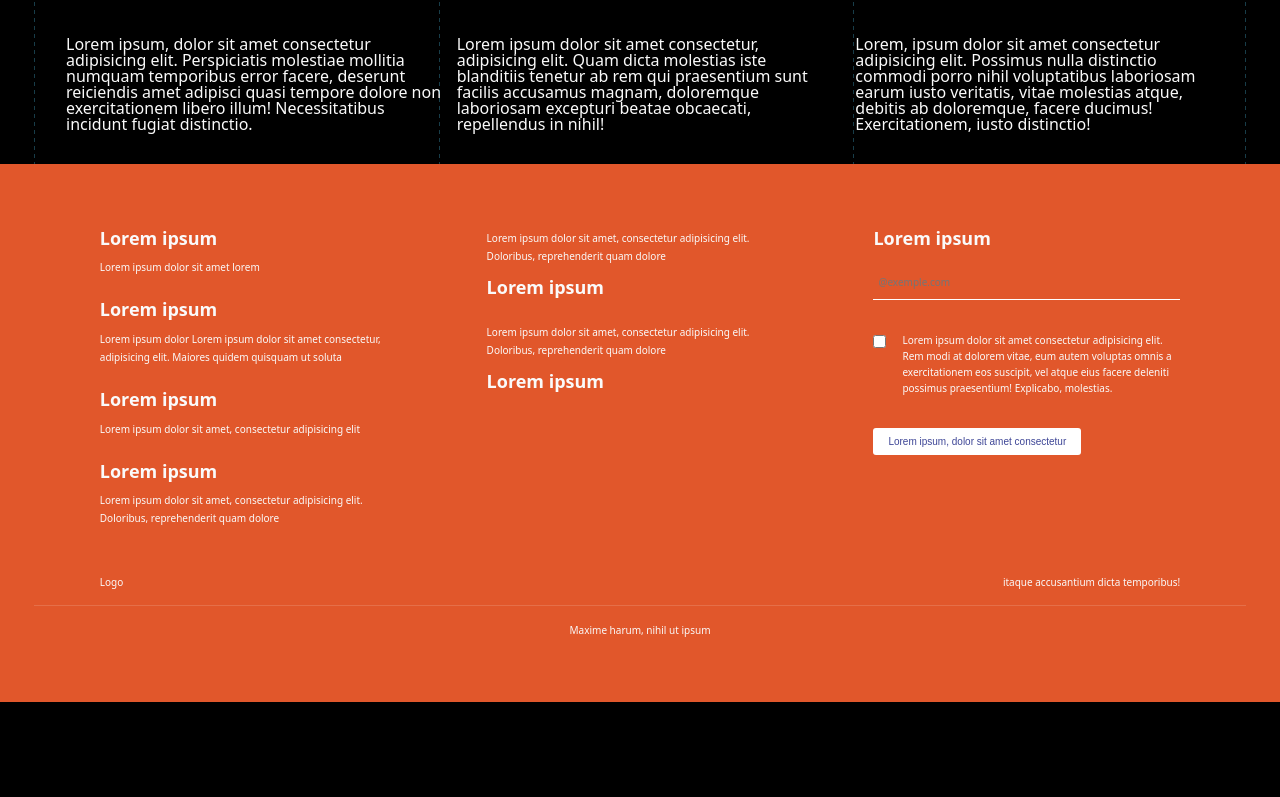
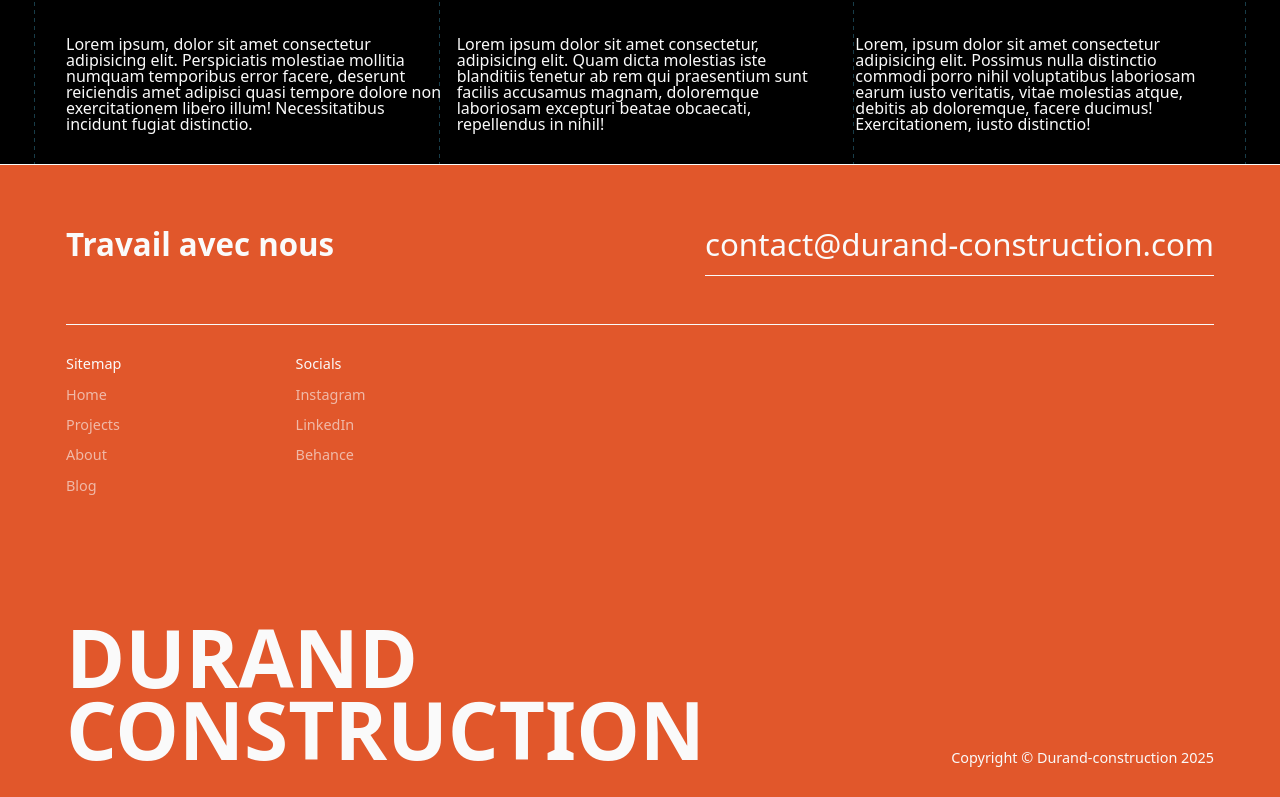
Before and after one commit to elyseeMB/durand_construction, an Astro site: page /about in a window 1280 px wide. Shown: the part 462-1259 px from the top of the page. Before the commit the page ends 1164 px from the top, so only its background shows below. Built offline with nearby package versions, Linux system fonts and the light colour scheme; Astro itself is replaced by a stand-in of ours.

Commit message:
refactor: footer section

```diff
--- a/astro.config.mjs
+++ b/astro.config.mjs
@@ -9,6 +9,8 @@ import markdoc from "@astrojs/markdoc";
 export default defineConfig({
   server: {
     allowedHosts: [
+      "7fbb-102-129-78-29.ngrok-free.app",
+      "5894-102-129-78-29.ngrok-free.app",
       "4a03-102-129-78-29.ngrok-free.app",
       "12e4-102-129-78-29.ngrok-free.app",
       "aa5f-102-129-78-29.ngrok-free.app",
--- a/src/components/Footer.astro
+++ b/src/components/Footer.astro
@@ -1,74 +1,48 @@
-<section>
-  <footer class="footer">
+<footer>
+  <hr />
   <div class="container">
     <div class="wrapper">
-        <ul class="lien">
+      <div class="contact">
+        <h3>Travail avec nous</h3>
+        <div class="link">
+          <a href="#">contact@durand-construction.com</a>
+        </div>
+      </div>
+      <hr />
+
+      <div class="info">
+        <div class="list">
+          <span>Sitemap</span>
+          <ul>
             <li>
-            <div class="bold mb-1">Lorem ipsum</div>
-            <span class="small">Lorem ipsum dolor sit amet lorem</span>
+              <a href="/">Home</a>
             </li>
             <li>
-            <div class="bold mb-1">Lorem ipsum</div>
-            <span class="small"
-              >Lorem ipsum dolor Lorem ipsum dolor sit amet consectetur,
-              adipisicing elit. Maiores quidem quisquam ut soluta</span
-            >
+              <a href="/work">Projects</a>
             </li>
             <li>
-            <div class="bold mb-1">Lorem ipsum</div>
-            <span class="small"
-              >Lorem ipsum dolor sit amet, consectetur adipisicing elit</span
-            >
+              <a href="/about">About</a>
             </li>
             <li>
-            <div class="bold mb-1">Lorem ipsum</div>
-            <span class="small"
-              >Lorem ipsum dolor sit amet, consectetur adipisicing elit.
-              Doloribus, reprehenderit quam dolore</span
-            >
+              <a href="/blog">Blog</a>
             </li>
           </ul>
+        </div>
 
-        <ul class="lien">
-          <li>
-            <span class="small"
-              >Lorem ipsum dolor sit amet, consectetur adipisicing elit.
-              Doloribus, reprehenderit quam dolore</span
-            >
-            <div class="bold mt-2">Lorem ipsum</div>
-          </li>
-          <li>
-            <span class="small"
-              >Lorem ipsum dolor sit amet, consectetur adipisicing elit.
-              Doloribus, reprehenderit quam dolore</span
-            >
-            <div class="bold mt-2">Lorem ipsum</div>
-          </li>
+        <div class="list">
+          <span>Socials</span>
+          <ul>
+            <li>Instagram</li>
+            <li>LinkedIn</li>
+            <li>Behance</li>
           </ul>
-        <div class="action small">
-          <div class="bold">Lorem ipsum</div>
-          <form class="form-contact" action="">
-            <input placeholder="@exemple.com" class="field" type="text" />
-            <div class="info">
-              <input type="checkbox" name="" id="" />
-              <span
-                >Lorem ipsum dolor sit amet consectetur adipisicing elit. Rem
-                modi at dolorem vitae, eum autem voluptas omnis a exercitationem
-                eos suscipit, vel atque eius facere deleniti possimus
-                praesentium! Explicabo, molestias.</span
-              >
-            </div>
-            <button>Lorem ipsum, dolor sit amet consectetur</button>
-          </form>
         </div>
       </div>
+
       <div class="legacy">
-        <div class="content small">
-          <span>Logo</span>
-          <span>itaque accusantium dicta temporibus!</span>
+        <h1>DURAND CONSTRUCTION</h1>
+        <span class="copyright">Copyright © Durand-construction 2025</span>
       </div>
     </div>
-      <span class="droit small">Maxime harum, nihil ut ipsum</span>
   </div>
 </footer>
-</section>
--- a/src/components/PhotoGrid.tsx
+++ b/src/components/PhotoGrid.tsx
@@ -424,7 +424,7 @@ export function PhotoGrid({
             refLightbox={refLightbox}
           />
         ))}
-        {hasMoreImages && (
+        {/* {hasMoreImages && (
           <button
             style={{
               display: "inline-block",
@@ -438,7 +438,7 @@ export function PhotoGrid({
           >
             voir plus →
           </button>
-        )}
+        )} */}
       </div>
 
       {/* Ajouter le composant Lightbox */}
--- a/src/components/blocks/Projets.astro
+++ b/src/components/blocks/Projets.astro
@@ -33,6 +33,8 @@ const doc = await Promise.all(
     description="SUIVEZ NOTRE ACTUALITÉ AU CŒUR DE L’ARCHITECTURE ET DU BÂTIMENT"
   />
   <BottomPage
+    labelForLink='voir tous nos articles'
+    href="/blog"
     topic="Blog"
     classement="4.0"
     description="nous vous partageons ici l’envers du décor, les tendances qui nous animent et notre approche sur la manière de bâtir intelligemment."
@@ -71,6 +73,7 @@ const doc = await Promise.all(
     height: 100%;
     background-color: var(--durand-orange);
     color: var(--accents-8);
+    padding-bottom: var(--space-6);
   }
 
   .articles {
--- a/src/css/app.css
+++ b/src/css/app.css
@@ -7,6 +7,7 @@
 @import "./modules/blocklines.css";
 @import "./modules/btn.css";
 @import "./modules/footer.css";
+@import "./modules/link.css";
 
 /* BLOCKS */
 /* @import "./blocks/projets.css"; */
--- a/src/css/modules/footer.css
+++ b/src/css/modules/footer.css
@@ -1,131 +1,72 @@
-.footer .wrapper {
+footer {
+  background: var(--durand-orange);
   position: relative;
-  z-index: 3;
-  padding-inline: calc(16px + 44 * ((100vw - 601px) / 600));
-  display: grid;
-  grid-template-columns: repeat(3, 1fr);
-  gap: 5rem;
+  width: 100%;
+  height: auto;
 }
 
-.footer {
-  background-color: var(--durand-orange);
-  color: var(--accents-8);
-  padding-block: var(--space-4);
-  margin-top: auto;
+footer hr {
+  background: currentColor;
+  margin-bottom: var(--space-2);
 }
 
-.action {
+footer .contact {
+  width: 100%;
+  display: flex;
+  align-items: center;
+  justify-content: space-between;
+  padding-bottom: var(--space-2);
+}
+
+footer .wrapper {
+  padding-inline: 2rem;
+}
+
+footer .info {
+  display: grid;
+  padding: 0;
+  margin: 0;
+  grid-template-columns: repeat(5, 1fr);
+}
+
+footer .list {
+  display: flex;
+  flex-direction: column;
+  gap: var(--space-1);
+}
+
+footer .list span {
+  font-weight: 500;
+  font-size: var(--size-small-text);
+}
+
+footer .list ul {
   display: flex;
   flex-direction: column;
   gap: 1rem;
-}
 
-.form-contact {
-  display: flex;
-  align-items: flex-start;
-  flex-direction: column;
-  gap: 2rem;
-
-  .info {
-    display: flex;
-    align-items: flex-start;
-    gap: 1rem;
-  }
-
-  input {
-    margin-inline: 0;
-  }
-
-  .field {
-    color: white;
-    padding: 10px 5px;
-    width: 100%;
-    border: none;
-    outline: none;
-    background-color: transparent;
-    border-bottom: 1px solid white;
-  }
-
-  button {
-    cursor: pointer;
-    display: block;
-    color: var(--contrast);
-    padding: 8px 15px;
-    border-radius: 3px;
-    background: white;
+  & > * {
+    opacity: 0.6;
+    font-size: var(--size-small-text);
   }
 }
 
-.footer .lien {
-  display: flex;
-  flex-direction: column;
-  align-items: flex-start;
-  gap: 1.5rem;
+footer .legacy {
+  padding-top: var(--space-6);
+  padding-bottom: var(--space-2);
+  display: grid;
+  grid-template-columns: repeat(5, 1fr);
+  place-items: flex-end;
 }
 
-.legacy {
-  position: relative;
-  padding-top: 2rem;
-  padding-inline: calc(16px + 44 * ((100vw - 601px) / 600));
-
-  &:before {
-    content: "";
-    position: absolute;
-    width: 100%;
-    left: 0;
-    right: 0;
-    bottom: 0;
-    background-color: rgba(255, 255, 255, 0.142);
-    max-width: var(--container-width);
-    margin-inline: auto;
-    height: 1px;
-  }
+footer .legacy .copyright {
+  grid-column: 4 / span 2;
+  font-size: var(--size-small-text);
+  width: max-content;
+  font-weight: 300;
 }
 
-.legacy .content {
-  position: relative;
-  z-index: 7;
-  padding-block: 1rem;
-  display: grid;
-  align-items: flex-start;
-  grid-template-columns: repeat(2, 1fr);
-
-  & span:last-child {
-    text-align: end;
-  }
-
-  ul {
-    padding: 0;
-    margin: 0;
-    display: flex;
-    justify-content: space-between;
-  }
+footer .legacy h1 {
+  font-size: 5rem;
+  line-height: 0.9;
 }
-
-.droit {
-  position: relative;
-  z-index: 8;
-  padding-top: 1rem;
-  padding-inline: calc(16px + 44 * ((100vw - 601px) / 600));
-  display: grid;
-  place-items: center;
-}
-
-@media screen and (max-width: 700px) {
-  .footer .wrapper {
-    gap: 14rem;
-  }
-}
-
-@media screen and (max-width: 700px) {
-  .footer .wrapper {
-    display: flex;
-    padding: 1rem;
-    flex-direction: column;
-    gap: 5rem;
-  }
-
-  .legacy .content {
-    padding: 1rem;
-  }
-}
--- /dev/null
+++ b/src/css/modules/link.css
@@ -0,0 +1,57 @@
+.link {
+  width: auto;
+  height: 100%;
+  padding-block: 2rem;
+  /* grid-column: 5; */
+}
+
+.link a {
+  --bottom: -1rem;
+  position: relative;
+  display: block;
+  width: max-content;
+  height: auto;
+  font-size: var(--h3);
+
+  &::before,
+  &::after {
+    background-color: currentColor;
+    background-color: currentColor;
+    bottom: var(--bottom);
+    content: "";
+    height: 0.05em;
+    left: 0;
+    min-height: 1px;
+    position: absolute;
+    right: 0;
+  }
+
+  &::before {
+    transform: scaleX(1);
+    transform-origin: left;
+    transition: transform 0.55s cubic-bezier(0.785, 0.135, 0.15, 0.86);
+    transition-delay: 0.5s;
+  }
+
+  &::after {
+    flex: none;
+    transform: scaleX(0);
+    transform-origin: right;
+    transition: transform 0.55s cubic-bezier(0.785, 0.135, 0.15, 0.86);
+    transition-delay: 0s;
+  }
+
+  &:hover::after {
+    transform: scaleX(1);
+    transform-origin: left;
+    transition: transform 0.55s cubic-bezier(0.785, 0.135, 0.15, 0.86);
+    transition-delay: 0.2s;
+  }
+
+  &:hover::before {
+    transform: scaleX(0);
+    transform-origin: right;
+    transition: transform 0.55s cubic-bezier(0.785, 0.135, 0.15, 0.86);
+    transition-delay: 0s;
+  }
+}
--- a/src/pages/work/index.astro
+++ b/src/pages/work/index.astro
@@ -1,5 +1,8 @@
 ---
+import Heading from "../../components/Heading.astro";
+import HeadingSmart from "../../components/HeadingSmart.astro";
 import { PhotoGrid } from "../../components/PhotoGrid.tsx";
+import BottomPage from "../../components/blocks/BottomPage.astro";
 import Layout from "../../layouts/Layout.astro";
 const seo = {
   title: "Nos Réalisations",
@@ -14,18 +17,16 @@ const rss = await data.text();
 ---
 
 <Layout {...seo}>
-  <div class="wrapper">
   <div class="container">
-      <div class="heading">
-        <h1>
-          Découvrez nos réalisations architecturales alliant excellence,
-          durabilité et design sur mesure
-        </h1>
-      </div>
-    </div>
-  </div>
-
-  <div class="container projets">
+    <Heading
+      title="Découvrez nos réalisations architecturales alliant excellence, durabilité et design sur mesure"
+    />
+    <BottomPage
+      topic="work"
+      classement="5.0"
+      description="nous vous partageons ici l’envers du décor, les tendances qui nous animent et notre approche sur la manière de bâtir intelligemment."
+    >
+      <div class="projets">
         {
           Array.from({ length: 3 }, (_, k) => (
             <div class="gallery">
@@ -41,17 +42,11 @@ const rss = await data.text();
           ))
         }
       </div>
+    </BottomPage>
+  </div>
 </Layout>
 
 <style>
-  .wrapper {
-  }
-
-  .heading {
-    font-weight: 800;
-    padding-block: 1rem;
-  }
-
   .container .gallery {
     display: flex;
     flex-direction: column;
```
Also changed, not shown: src/components/ViewProjets.tsx (+0 -14 lines), src/components/blocks/BottomPage.astro (+14 -1 lines), src/components/blocks/Hero.astro (+7 -0 lines), src/css/blocks/blog.css (+2 -44 lines), src/pages/blog.astro (+12 -3 lines). Lines whose indentation alone changed are shown as unchanged.
